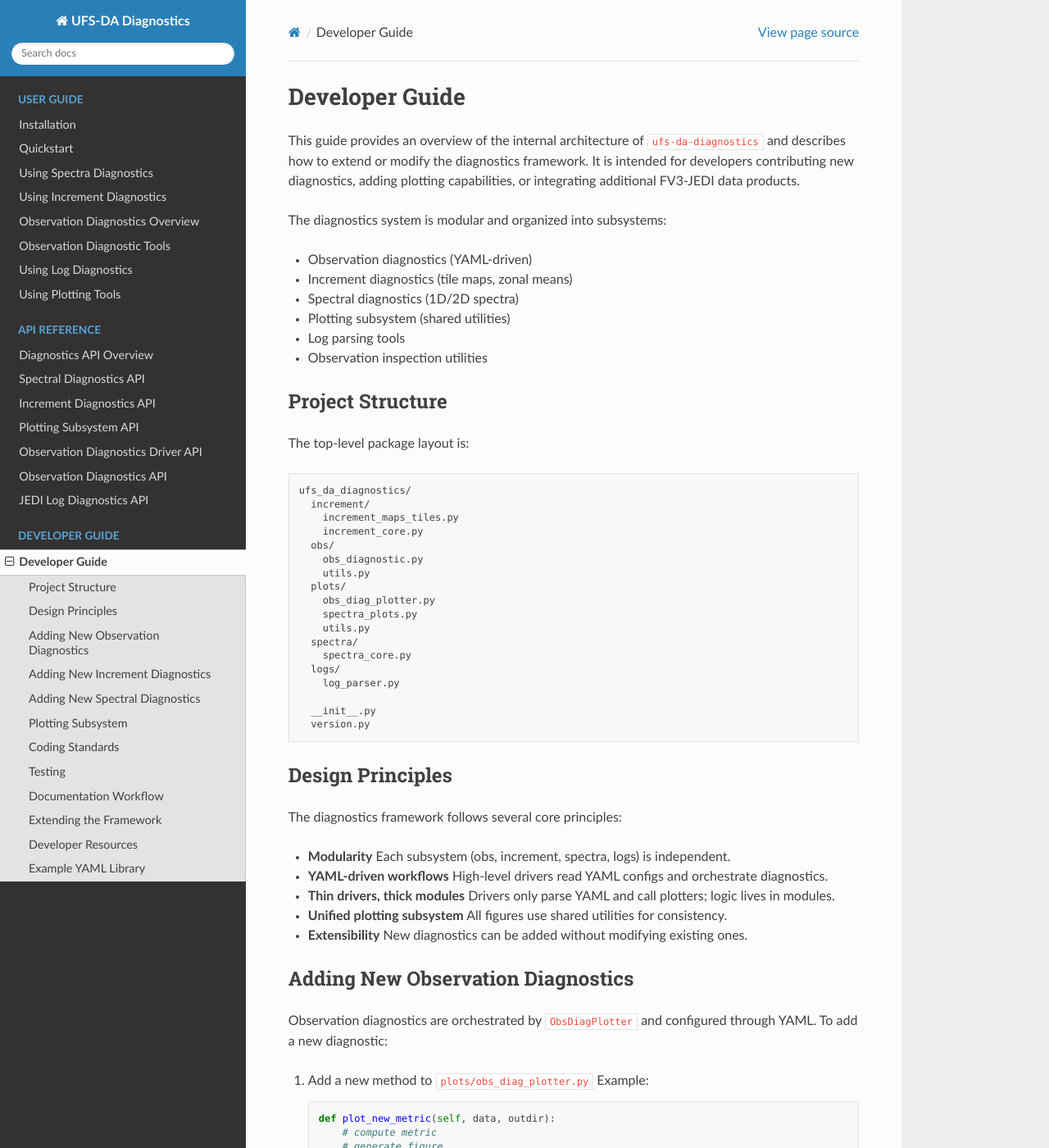
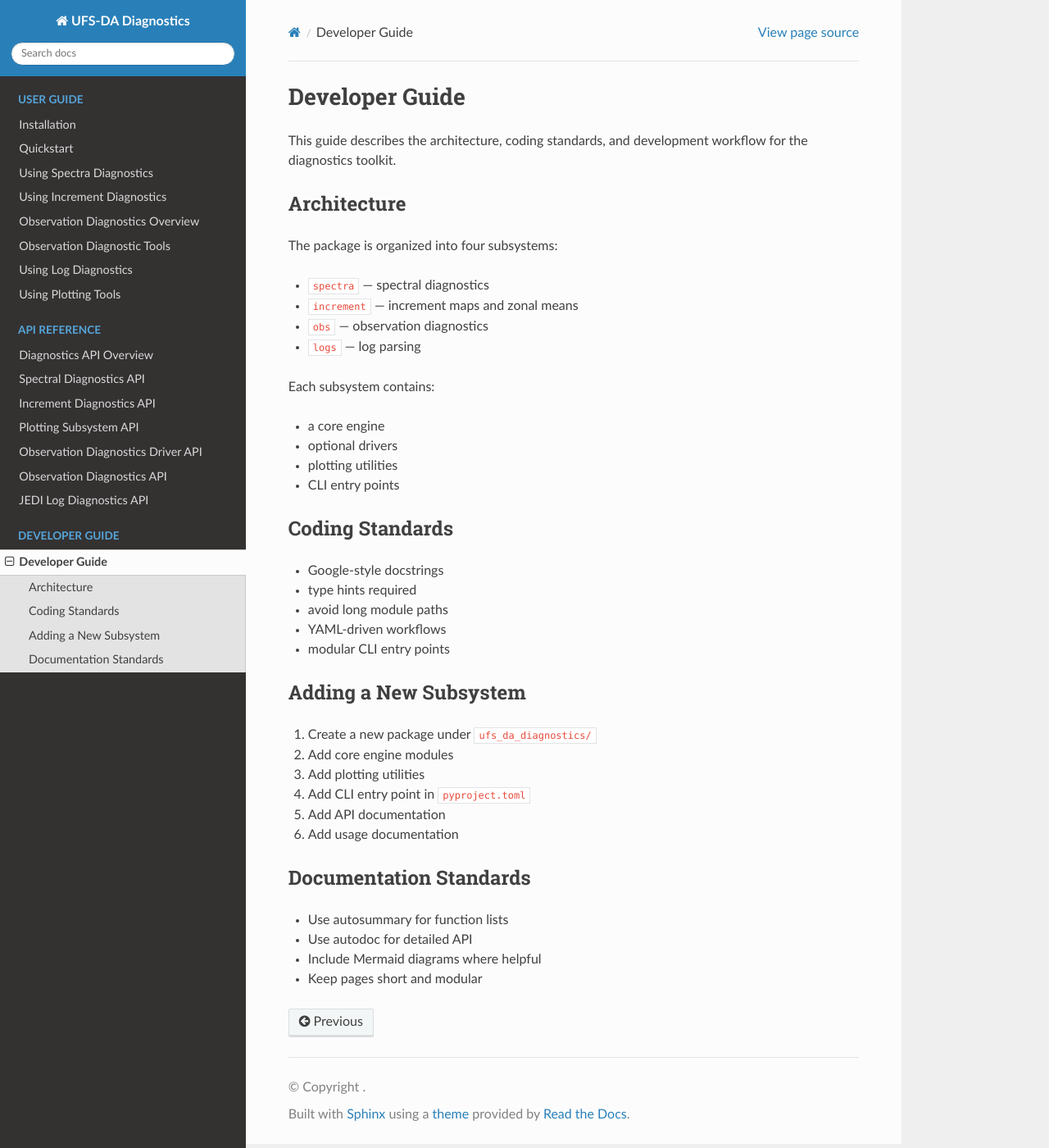
Before and after one commit to jkbk2004/ufs_da_diagnostics, a Sphinx documentation site: the page built from docs/developer_guide.rst, in a window 1280 px wide and 1400 px high. Shown: the whole window at 82% size. Built offline with Sphinx 7.4.7 and the Read the Docs theme 3.1.0, drawn with Linux system fonts in a browser that asks for light colours; some of the changed text lies outside the part shown.

Commit message:
Update developer_guide.rst

```diff
--- a/docs/developer_guide.rst
+++ b/docs/developer_guide.rst
@@ -1,242 +1,52 @@
 Developer Guide
 ===============
 
-This guide provides an overview of the internal architecture of
-``ufs-da-diagnostics`` and describes how to extend or modify the
-diagnostics framework. It is intended for developers contributing new
-diagnostics, adding plotting capabilities, or integrating additional
-FV3‑JEDI data products.
+This guide describes the architecture, coding standards, and development
+workflow for the diagnostics toolkit.
 
-The diagnostics system is modular and organized into subsystems:
+Architecture
+------------
 
-- Observation diagnostics (YAML-driven)
-- Increment diagnostics (tile maps, zonal means)
-- Spectral diagnostics (1D/2D spectra)
-- Plotting subsystem (shared utilities)
-- Log parsing tools
-- Observation inspection utilities
+The package is organized into four subsystems:
 
+- ``spectra`` — spectral diagnostics
+- ``increment`` — increment maps and zonal means
+- ``obs`` — observation diagnostics
+- ``logs`` — log parsing
 
-Project Structure
------------------
+Each subsystem contains:
 
-The top-level package layout is:
-
-.. code-block:: text
-
-    ufs_da_diagnostics/
-      increment/
-        increment_maps_tiles.py
-        increment_core.py
-      obs/
-        obs_diagnostic.py
-        utils.py
-      plots/
-        obs_diag_plotter.py
-        spectra_plots.py
-        utils.py
-      spectra/
-        spectra_core.py
-      logs/
-        log_parser.py
-
-      __init__.py
-      version.py
-
-
-Design Principles
------------------
-
-The diagnostics framework follows several core principles:
-
-- **Modularity**
-  Each subsystem (obs, increment, spectra, logs) is independent.
-
-- **YAML-driven workflows**
-  High-level drivers read YAML configs and orchestrate diagnostics.
-
-- **Thin drivers, thick modules**
-  Drivers only parse YAML and call plotters; logic lives in modules.
-
-- **Unified plotting subsystem**
-  All figures use shared utilities for consistency.
-
-- **Extensibility**
-  New diagnostics can be added without modifying existing ones.
-
-
-Adding New Observation Diagnostics
-----------------------------------
-
-Observation diagnostics are orchestrated by ``ObsDiagPlotter`` and
-configured through YAML. To add a new diagnostic:
-
-1. Add a new method to ``plots/obs_diag_plotter.py``
-   Example:
-
-   .. code-block:: python
-
-       def plot_new_metric(self, data, outdir):
-           # compute metric
-           # generate figure
-           # save output
-
-2. Add YAML support in ``obs_diagnostic.py``
-   Example:
-
-   .. code-block:: python
-
-       if diag_cfg.get("new_metric", False):
-           plotter.plot_new_metric(data, outdir)
-
-3. Document the new diagnostic in:
-
-   - ``usage_observation_tools.rst``
-   - ``api/plots.rst``
-
-
-Adding New Increment Diagnostics
---------------------------------
-
-Increment diagnostics are handled by:
-
-- ``increment_maps_tiles.py`` (plotting)
-- ``increment_core.py`` (data extraction)
-
-To add a new increment diagnostic:
-
-1. Add a computation routine to ``increment_core.py``
-2. Add a plotting routine to ``increment_maps_tiles.py``
-3. Update ``usage_increment.rst``
-4. Add API documentation in ``api/increment.rst``
-
-
-Adding New Spectral Diagnostics
--------------------------------
-
-Spectral diagnostics use:
-
-- ``spectra_core.py`` for FFT and binning
-- ``spectra_plots.py`` for visualization
-
-To extend spectral diagnostics:
-
-1. Add a new computation function to ``spectra_core.py``
-2. Add a new plotting method to ``spectra_plots.py``
-3. Update ``usage_spectra.rst``
-4. Update ``api/spectra.rst``
-
-
-Plotting Subsystem
-------------------
-
-All diagnostics rely on shared utilities in ``plots/utils.py``:
-
-- Color maps
-- Figure layout helpers
-- Shared annotation functions
-- File naming conventions
-
-When adding new plots:
-
-- Reuse existing utilities whenever possible
-- Add new utilities only if they are general-purpose
+- a core engine
+- optional drivers
+- plotting utilities
+- CLI entry points
 
 
 Coding Standards
 ----------------
 
-The project follows:
-
-- **PEP8** for formatting
-- **Google-style docstrings**
-- **Sphinx autodoc/autosummary** for API documentation
-- **YAML schemas** for configuration files
-
-Docstring example:
-
-.. code-block:: python
-
-    def compute_metric(x, y):
-        """Compute a diagnostic metric.
-
-        Args:
-            x (np.ndarray): Input field.
-            y (np.ndarray): Comparison field.
-
-        Returns:
-            float: Computed metric.
-        """
-        ...
+- Google-style docstrings
+- type hints required
+- avoid long module paths
+- YAML-driven workflows
+- modular CLI entry points
 
 
-Testing
--------
+Adding a New Subsystem
+----------------------
 
-Tests should be added under ``tests/`` and follow ``pytest`` conventions.
-
-Recommended test types:
-
-- Unit tests for core computation modules
-- Smoke tests for plotters (ensure they run without error)
-- YAML-driven integration tests
+1. Create a new package under ``ufs_da_diagnostics/``
+2. Add core engine modules
+3. Add plotting utilities
+4. Add CLI entry point in ``pyproject.toml``
+5. Add API documentation
+6. Add usage documentation
 
 
-Documentation Workflow
-----------------------
-
-Documentation is built using Sphinx with:
-
-- ``autodoc``
-- ``autosummary``
-- ``napoleon`` (Google-style docstrings)
-- ``mermaid`` diagrams
-
-To add documentation:
-
-1. Add docstrings to the module
-2. Add an entry in the appropriate ``api/*.rst`` file
-3. Add examples in the corresponding ``usage_*.rst`` page
-4. Update ``index.rst`` if needed
-
-
-Extending the Framework
+Documentation Standards
 -----------------------
 
-To add a new diagnostics subsystem:
-
-1. Create a new directory under ``ufs_da_diagnostics/``
-2. Add core computation modules
-3. Add plotting modules
-4. Add a YAML-driven driver (optional)
-5. Add usage documentation
-6. Add API documentation
-7. Add tests
-8. Update the architecture diagram in ``api/overview.rst``
-
-
-Developer Resources
--------------------
-
-- :doc:`api/overview` — Architecture and subsystem diagrams
-- :doc:`api/plots` — Plotting subsystem
-- :doc:`api/increment` — Increment diagnostics
-- :doc:`api/spectra` — Spectral diagnostics
-- :doc:`api/obs_diagnostic` — Observation diagnostics driver
-- :doc:`api/log` — Log parsing tools
-
-Example YAML Library
---------------------
-
-The package includes a set of example YAML files under:
-
-``ufs_da_diagnostics/examples/``
-
-These serve as canonical templates for developers:
-
-- ``diag_fv3-jedi-bkg_inc.yaml`` — Spectral diagnostics (background–increment)
-- ``diag_fv3-jedi_obs.yaml`` — Observation diagnostics
-- ``diag_fv3-jedi-tiles.yaml`` — Increment maps and zonal means
-
-When adding new diagnostics or extending existing ones, update or add
-example YAMLs to ensure users have clear, working templates.
+- Use autosummary for function lists
+- Use autodoc for detailed API
+- Include Mermaid diagrams where helpful
+- Keep pages short and modular
```
